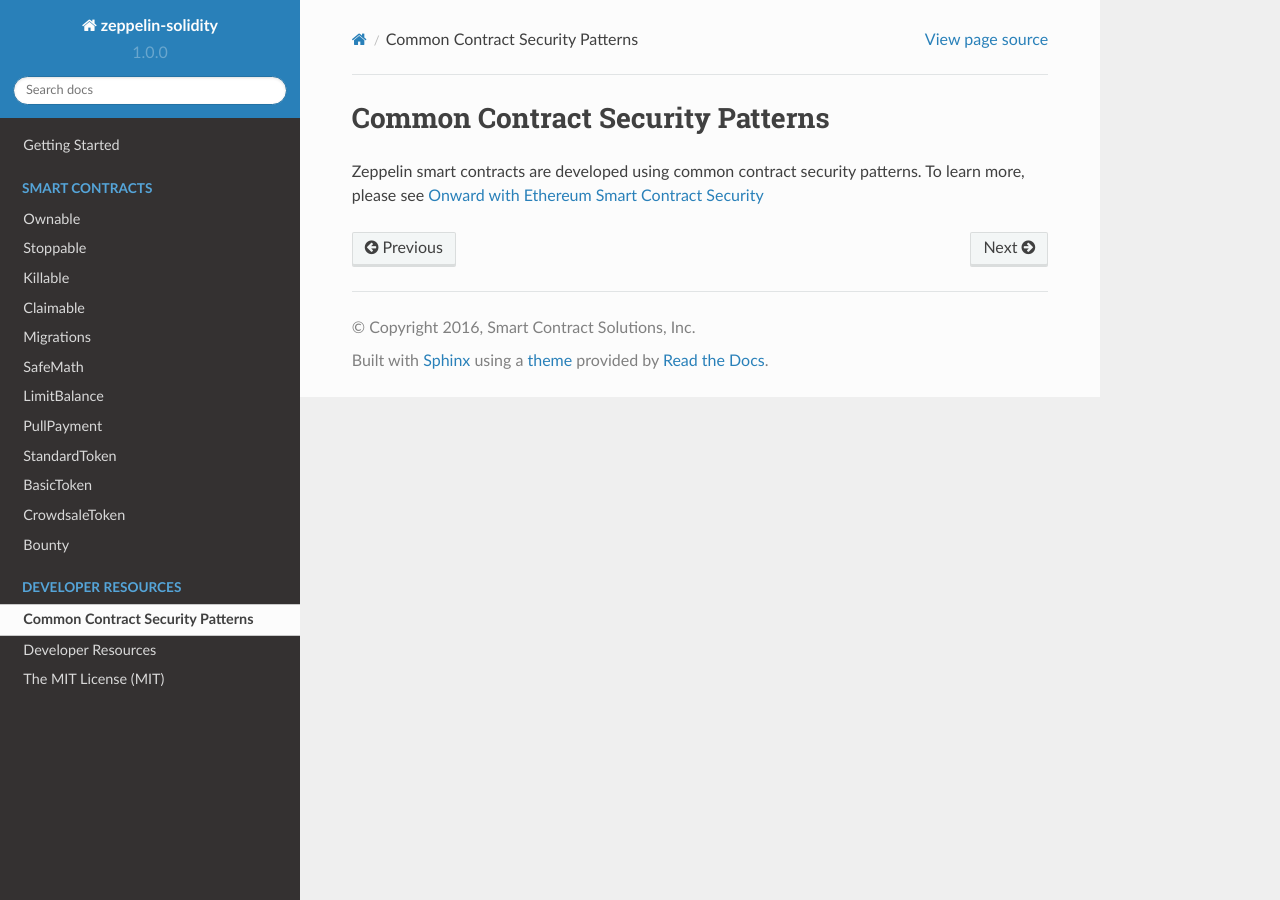
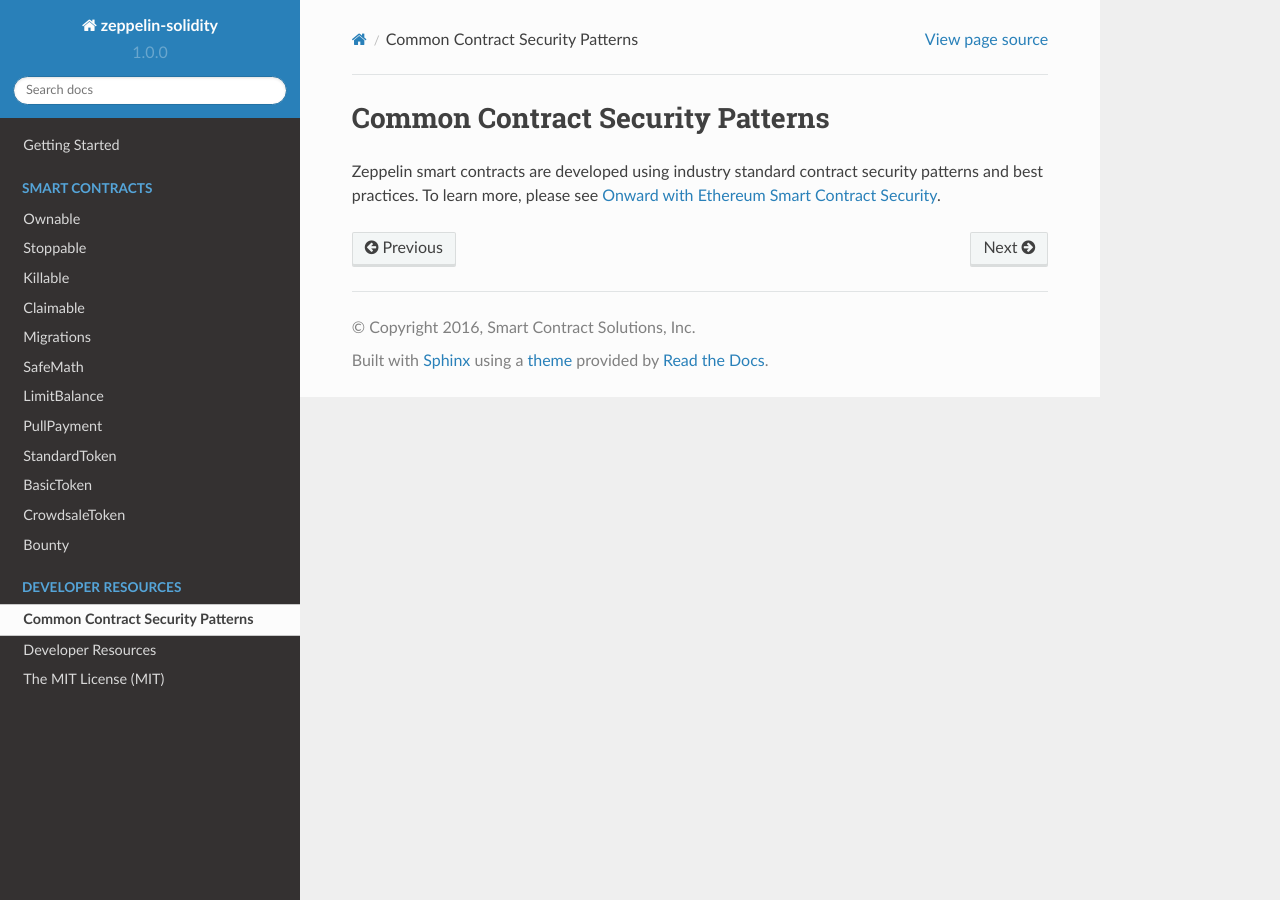
Before and after one commit to keeneyetact/openzeppelin, a Sphinx documentation site: the page built from docs/source/contract-security-patterns.rst, in a window 1280 px wide. Built offline with Sphinx 7.4.7 and the Read the Docs theme 2.0.0, drawn with Linux system fonts in a browser that asks for light colours.

Commit message:
developer resources update

```diff
--- a/docs/source/contract-security-patterns.rst
+++ b/docs/source/contract-security-patterns.rst
@@ -1,4 +1,4 @@
 Common Contract Security Patterns
 =============================================
 
-Zeppelin smart contracts are developed using common contract security patterns. To learn more, please see `Onward with Ethereum Smart Contract Security <https://medium.com/zeppelin-blog/onward-with-ethereum-smart-contract-security-97a827e47702#.ybvzeyz0k/>`_
+Zeppelin smart contracts are developed using industry standard contract security patterns and best practices. To learn more, please see `Onward with Ethereum Smart Contract Security <https://medium.com/zeppelin-blog/onward-with-ethereum-smart-contract-security-97a827e47702#.ybvzeyz0k/>`_.
```
Also changed, not shown: 2 other files.
